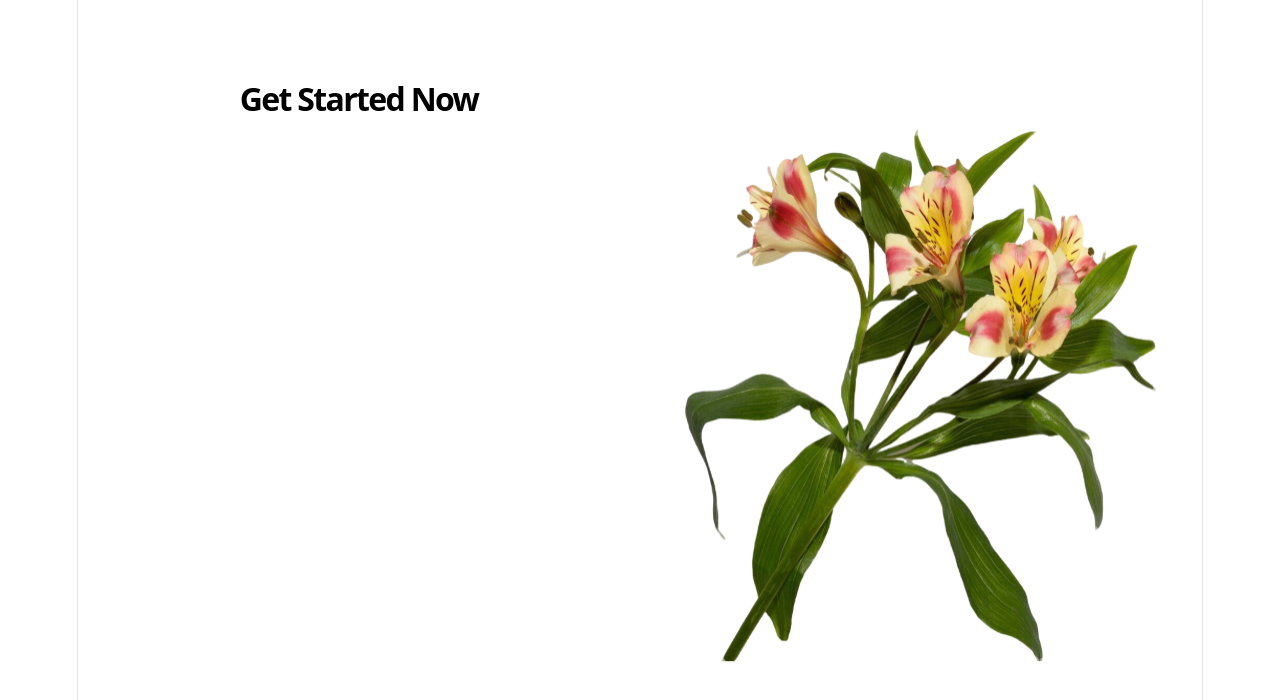
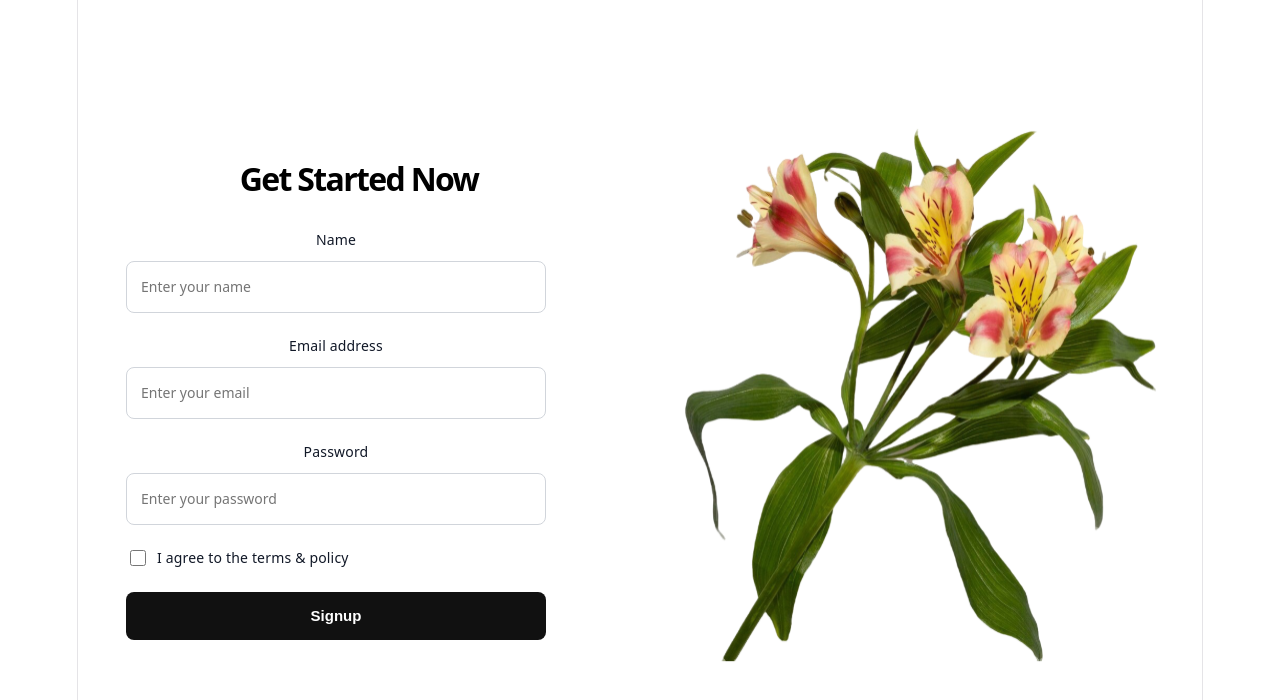
Before and after one commit to ariateangeh-create/appdev1-final-practical-exam, a React (Vite) app: page / in a window 1280 px wide. Shown: the top 700 px of the page. Built offline with nearby package versions, Linux system fonts and the light colour scheme.

Commit message:
Add Sign Up form

```diff
--- a/src/SignUp.jsx
+++ b/src/SignUp.jsx
@@ -6,9 +6,45 @@ function SignUp() {
   return (
     <main className={styles.page}>
       <section className={styles.leftSection}>
-        <div className={styles.formContainer}>
-          <h1 className={styles.title}>Get Started Now</h1>
-        </div>
+        <h1 className={styles.title}>Get Started Now</h1>
+
+        <form className={styles.form}>
+          <div className={styles.field}>
+            <label htmlFor="name">Name</label>
+            <input
+              id="name"
+              type="text"
+              placeholder="Enter your name"
+            />
+          </div>
+
+          <div className={styles.field}>
+            <label htmlFor="email">Email address</label>
+            <input
+              id="email"
+              type="email"
+              placeholder="Enter your email"
+            />
+          </div>
+
+          <div className={styles.field}>
+            <label htmlFor="password">Password</label>
+            <input
+              id="password"
+              type="password"
+              placeholder="Enter your password"
+            />
+          </div>
+
+          <label className={styles.agreement}>
+            <input type="checkbox" />
+            <span>I agree to the terms &amp; policy</span>
+          </label>
+
+          <button className={styles.signupButton} type="submit">
+            Signup
+          </button>
+        </form>
       </section>
 
       <section className={styles.rightSection}>
--- a/src/SignUp.module.css
+++ b/src/SignUp.module.css
@@ -9,22 +9,80 @@
 .leftSection {
   min-width: 0;
   display: flex;
+  flex-direction: column;
   justify-content: center;
-  align-items: flex-start;
-  padding: 80px 48px;
-}
-
-.formContainer {
-  width: 100%;
-  max-width: 440px;
+  padding: 48px;
 }
 
 .title {
-  margin: 0 0 24px;
-  color: #000000;
+  margin: 0 0 28px;
   font-size: 32px;
   font-weight: 700;
   line-height: 1.2;
+  color: #000000;
+}
+
+.form {
+  display: flex;
+  flex-direction: column;
+  gap: 20px;
+  width: 100%;
+  max-width: 420px;
+}
+
+.field {
+  display: flex;
+  flex-direction: column;
+  gap: 8px;
+}
+
+.field label {
+  font-size: 14px;
+  font-weight: 500;
+  color: #111827;
+}
+
+.field input {
+  width: 100%;
+  min-height: 48px;
+  padding: 12px 14px;
+  border: 1px solid #d1d5db;
+  border-radius: 8px;
+  background: #ffffff;
+  font: inherit;
+  font-size: 14px;
+  box-sizing: border-box;
+}
+
+.field input:focus {
+  outline: 2px solid #111827;
+  outline-offset: 1px;
+}
+
+.agreement {
+  display: flex;
+  align-items: center;
+  gap: 8px;
+  font-size: 14px;
+  color: #111827;
+}
+
+.agreement input {
+  width: 16px;
+  height: 16px;
+  accent-color: #111827;
+}
+
+.signupButton {
+  width: 100%;
+  min-height: 48px;
+  border: none;
+  border-radius: 8px;
+  background: #111111;
+  color: #ffffff;
+  font-size: 15px;
+  font-weight: 600;
+  cursor: pointer;
 }
 
 .rightSection {
@@ -49,7 +107,7 @@
   }
 
   .leftSection {
-    padding: 48px 24px;
+    padding: 32px 24px;
   }
 
   .rightSection {
```
Also changed, not shown: ariate-signup-form.png (added).
